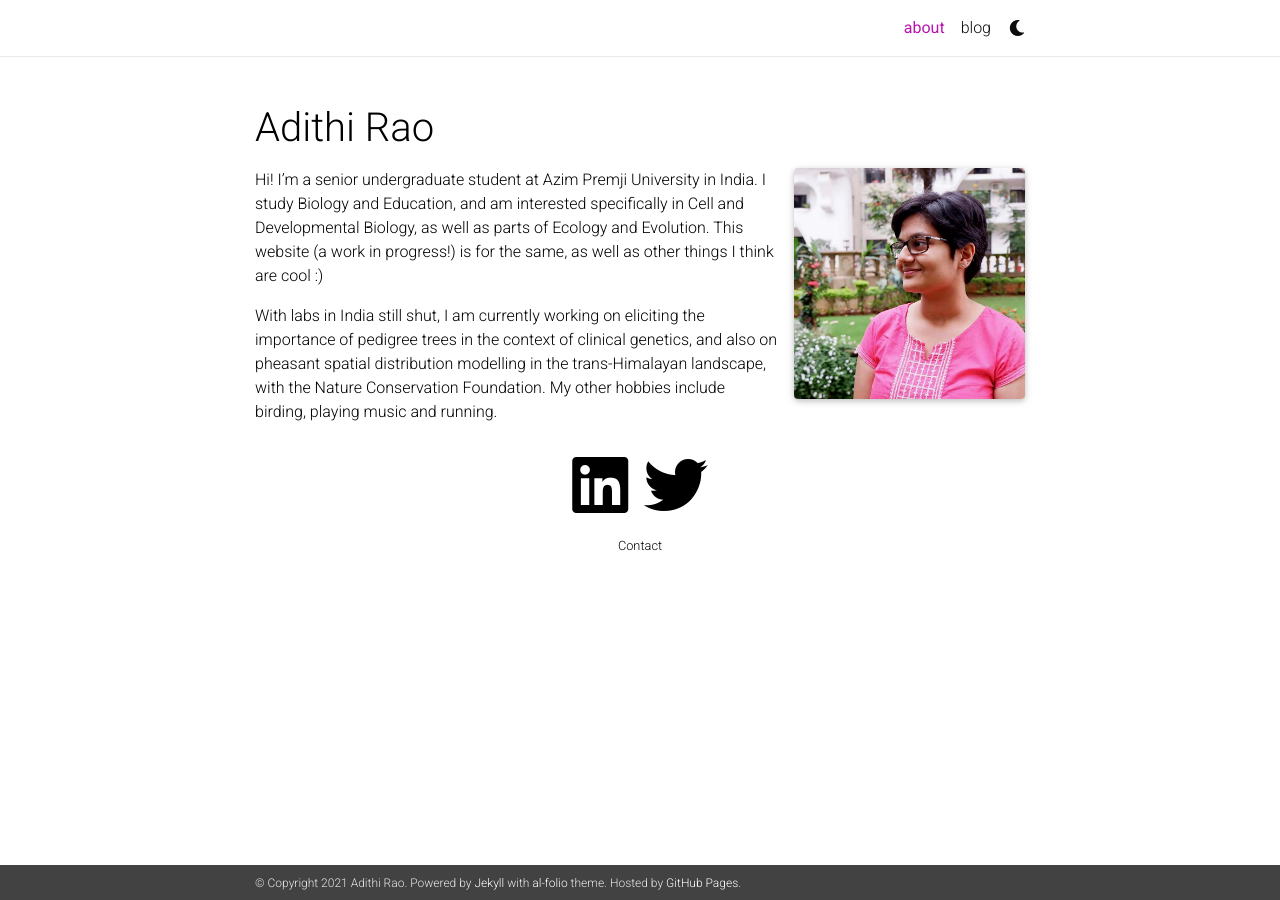
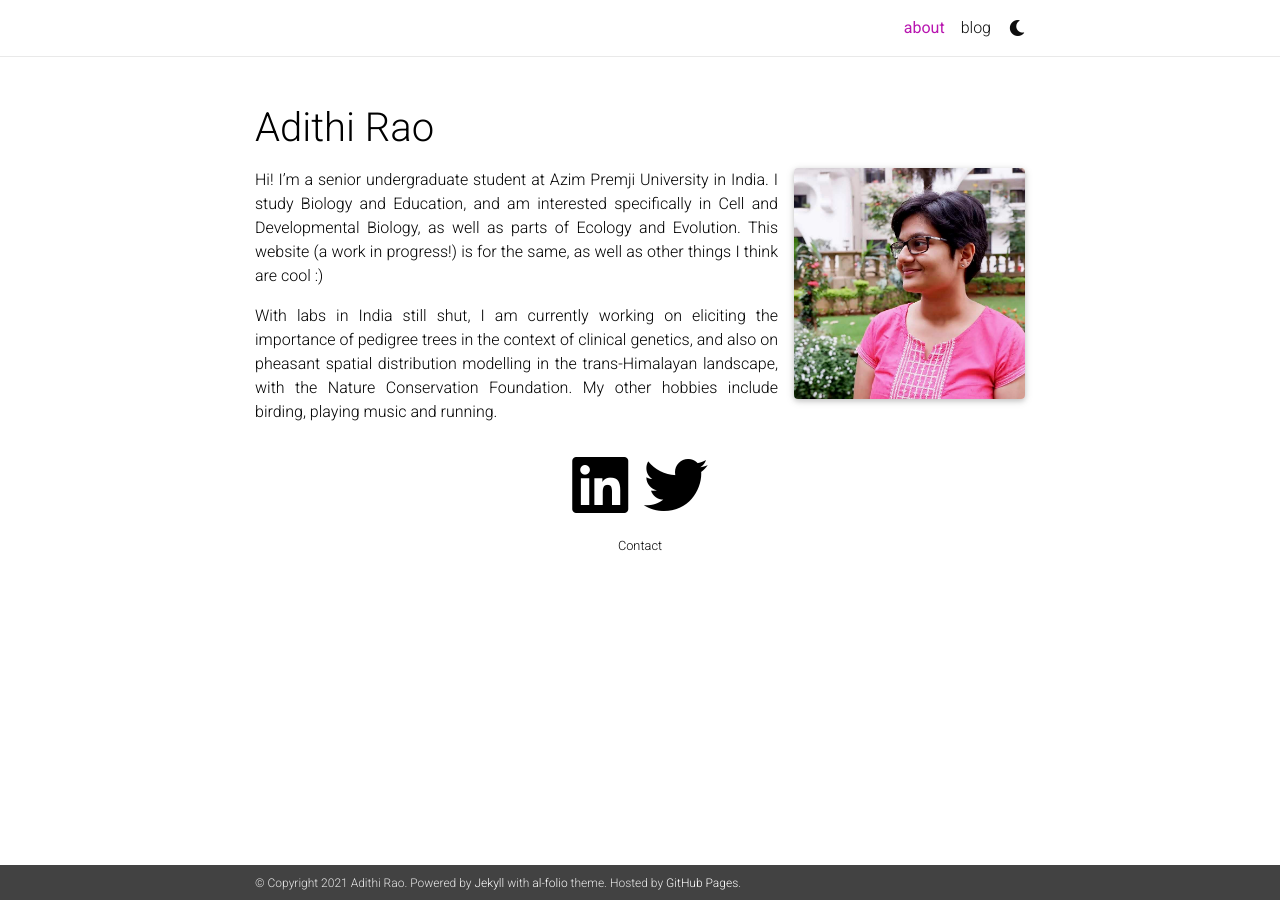
Before and after one commit to adithiirao/adithiirao.github.io, a Jekyll site: the page built from _pages/about.md, in a window 1280 px wide. Built offline with Jekyll 4.4.1, drawn with Linux system fonts in a browser that asks for light colours; nearby versions of some CDN libraries; comment, search, counter and statistics services are not loaded; a style sheet for code colours, icons or effects is not loaded.

Commit message:
Justify text

```diff
--- a/_layouts/about.html
+++ b/_layouts/about.html
@@ -8,7 +8,8 @@ layout: default
     <h1 class="post-title">
      {% if site.title == "blank" %}<span class="font-weight-bold">{{ site.first_name }}</span> {{ site.middle_name }} {{ site.last_name }}{% else %}{{ site.title }}{% endif %}
     </h1>
-     <p class="desc">{{ page.description }}</p>
+      <p class="desc">{{ page.description }}</p>
+    </div>
   </header>
 
   <article>
@@ -25,7 +26,7 @@ layout: default
     </div>
     {% endif %}
 
-    <div class="clearfix">
+    <div class="clearfix" align="justify">
       {{ content }}
     </div>
 
```
Also changed, not shown: _layouts/post.html (+5 -3 lines).
